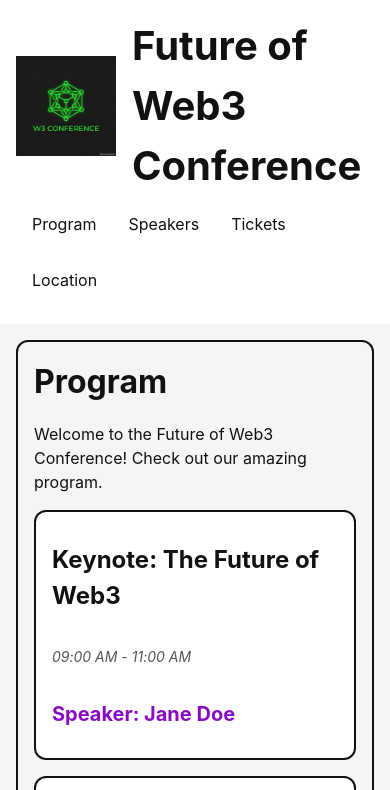
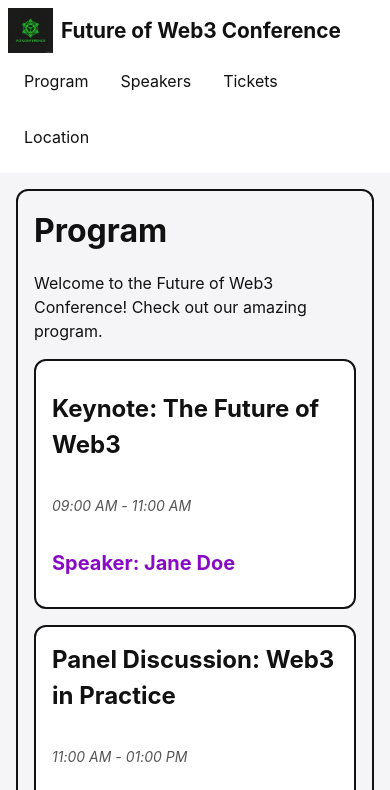
Before and after one commit to buzzekau/BCU26D_HTML-CSS_Inl2, a plain HTML site: page index.html in a window 390 px wide. Shown: the top 790 px of the page. Drawn offline with Linux system fonts and the light colour scheme.

Commit message:
fix: enhance header responsiveness with media queries for small screens

```diff
--- a/scss/_layout.scss
+++ b/scss/_layout.scss
@@ -81,6 +81,24 @@ section { // Style for all sections
 
     .nav__item {
         padding: var(--spacing-unit);
+    }
+
+        @media (max-height: 600px) { // Media query for small height screens
+        position: static; // Disable sticky positioning on small height screens
+    }
+
+    @media (max-width: 580px) { // Media query for small width screens
+        padding: calc(var(--spacing-unit) / 2); // Reduce padding on small width screens
+
+        &__logo {
+            width: 45px; // Reduce logo size on small width screens
+            height: 45px; // Reduce logo height on small width screens
+        }
+
+        &__title {
+            font-size: calc(var(--font-size) * 1.3); // Reduce title size on small width screens
+            margin-left: calc(var(--spacing-unit) / 2); // Reduce left margin on small width screens
+        }
     }
 }
 
```
Also changed, not shown: css/main.css, 1 other file.
